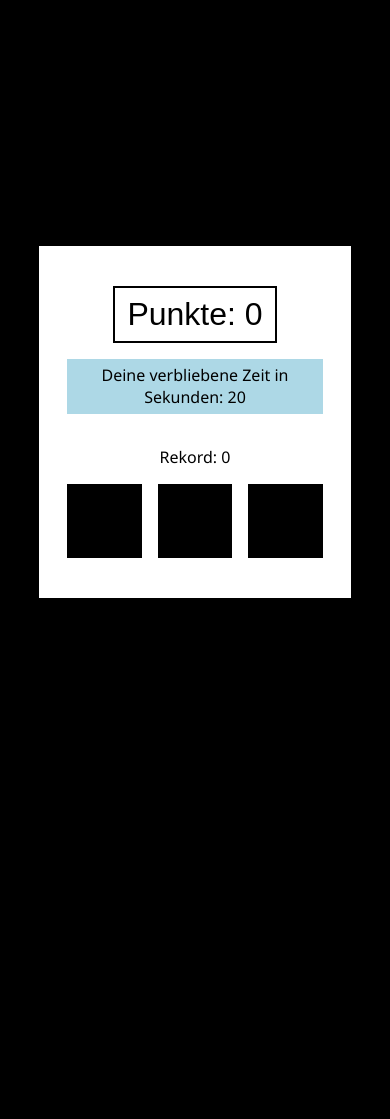
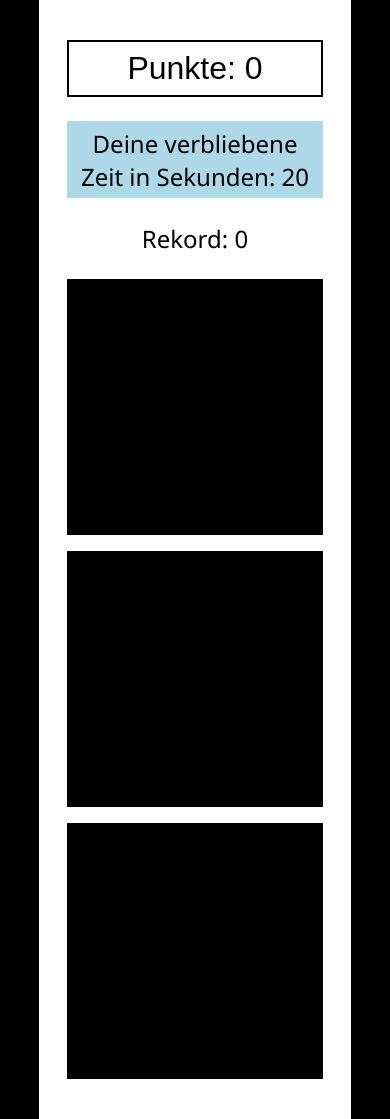
Before and after one commit to kiraGit67/brain-game, a plain HTML site: page index.html in a window 390 px wide. Before the commit the page ends 844 px from the top, so only its background shows below. Drawn offline with Linux system fonts and the light colour scheme.

Commit message:
adds responsive styling to #square-container, button and .center-text elements

```diff
--- a/style.css
+++ b/style.css
@@ -37,18 +37,25 @@ main {
   border: 2px solid black;
   background-color: transparent;
   text-align: center;
+  width: 100%;
+}
+
+.center-text {
+  text-align: center;
+  font-size: 1.5rem;
+  width: 100%;
 }
 
 #left-time {
   padding: 0.35rem 0.5rem;
   background-color: lightblue;
-  text-align: center;
+  margin-bottom: 0;
 }
 
 #square-container {
   width: 100%;
   display: grid;
-  grid-template-columns: repeat(3, 1fr);
+  grid-template-columns: 1fr;
   gap: 1rem;
 }
 
@@ -57,3 +64,9 @@ main {
   aspect-ratio: 1;
   background-color: black;
 }
+
+@media screen and (min-width: 768px) {
+  #square-container {
+    grid-template-columns: repeat(3, 1fr);
+  }
+}
```
